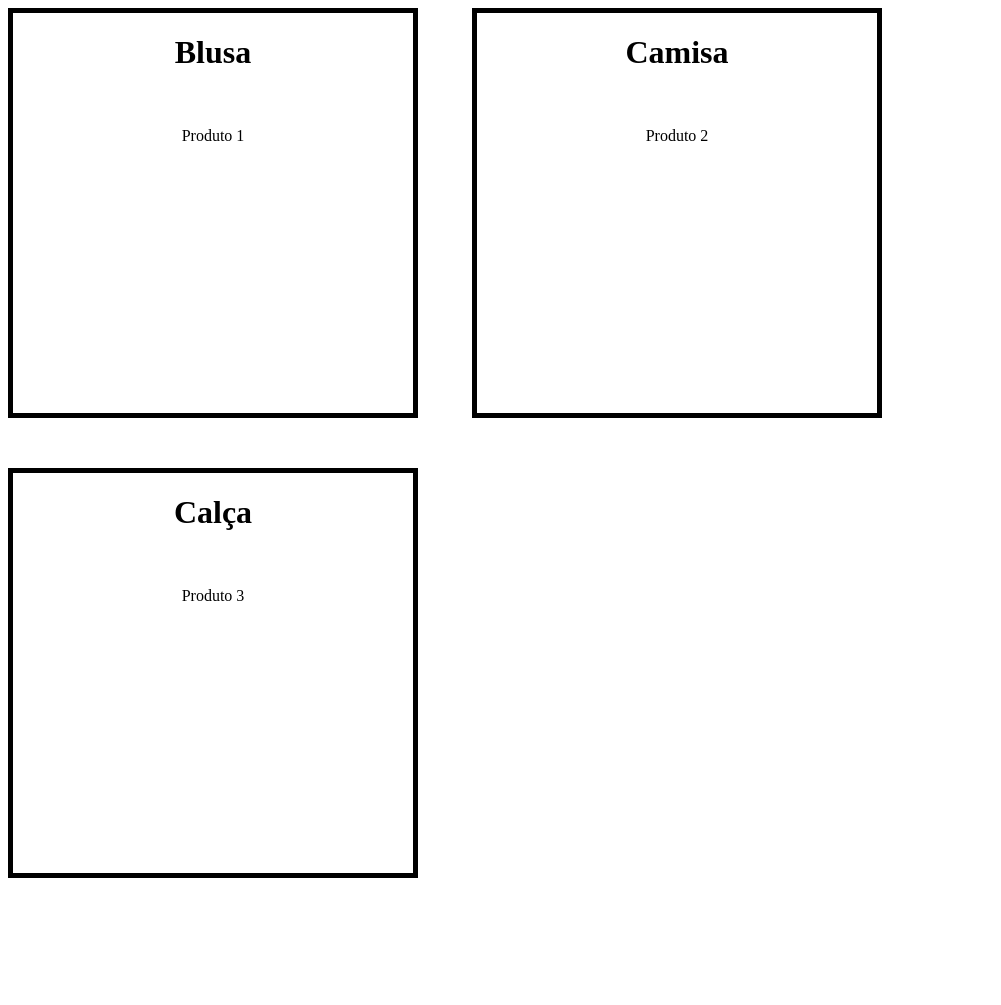
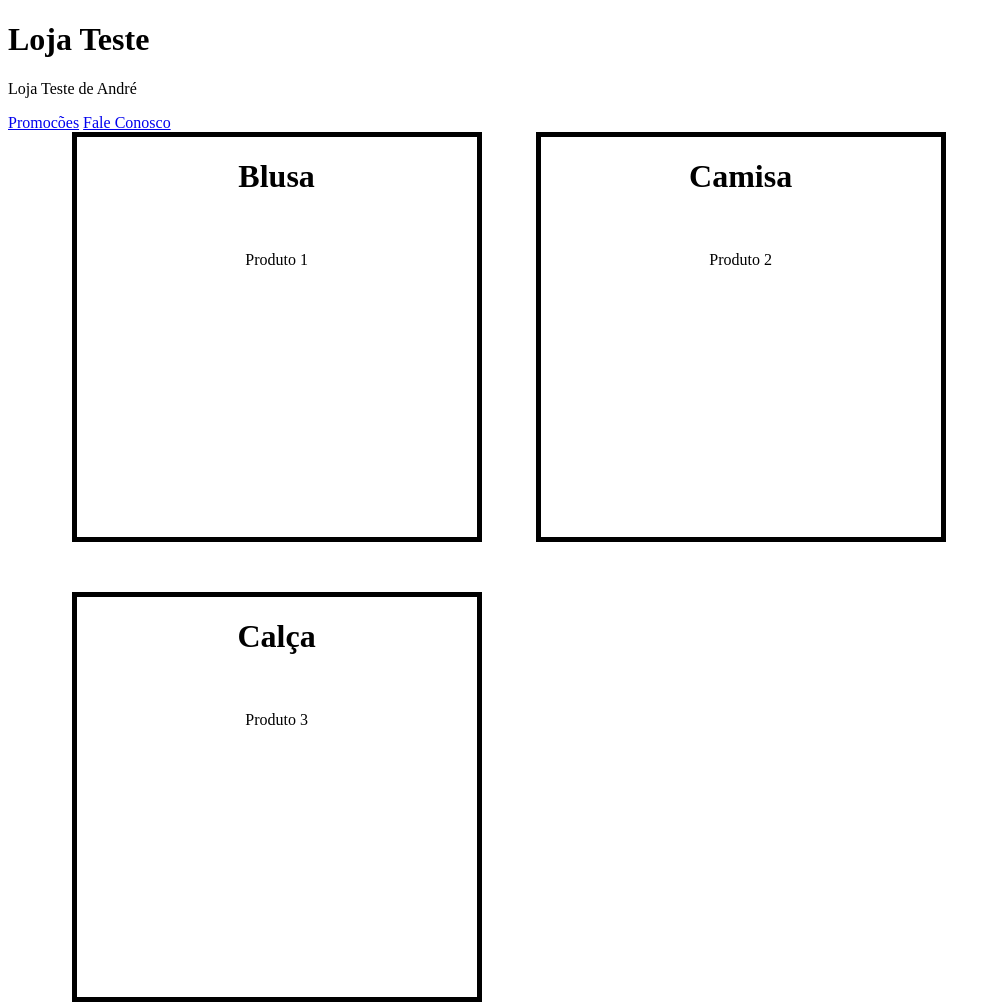
Before and after one commit to AndreFonsecaFontes/Meus_modelos, a plain HTML site: page Testes/seconde_test/index.html in a window 1280 px wide. Shown: the whole page, without its empty margins (0-1001 px from the left). Before the commit the page ends 936 px from the top, so only its background shows below. Drawn offline with Linux system fonts and the light colour scheme.

Commit message:
more html and css

```diff
--- a/Testes/seconde_test/index.html
+++ b/Testes/seconde_test/index.html
@@ -9,11 +9,13 @@
 </head>
 <body>
     <header>
-
+        <h1>Loja Teste</h1>
+        <p>Loja Teste de André</p>
     </header>
 
     <nav>
-
+        <a href="#">Promocões</a>
+        <a href="#">Fale Conosco</a>
     </nav>
 
     <main>
--- a/Testes/seconde_test/style/style.css
+++ b/Testes/seconde_test/style/style.css
@@ -1,6 +1,7 @@
 @charset "UTF-8";
 
 div{
+    position: relative;
     border: solid 5px black;
     width: 400px;
     height: 400px;
@@ -8,4 +9,9 @@ div{
     margin-right: 50px;
     margin-bottom: 50px;
     text-align: center;
+
+    left: 5%;
 }
+main{
+    position: absolute;
+}
```
